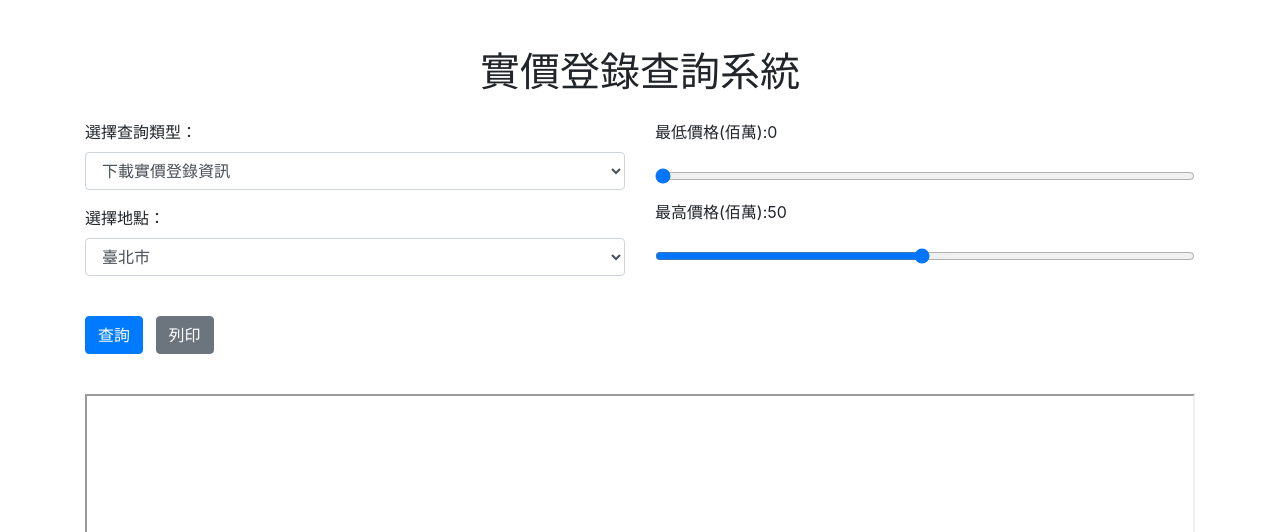
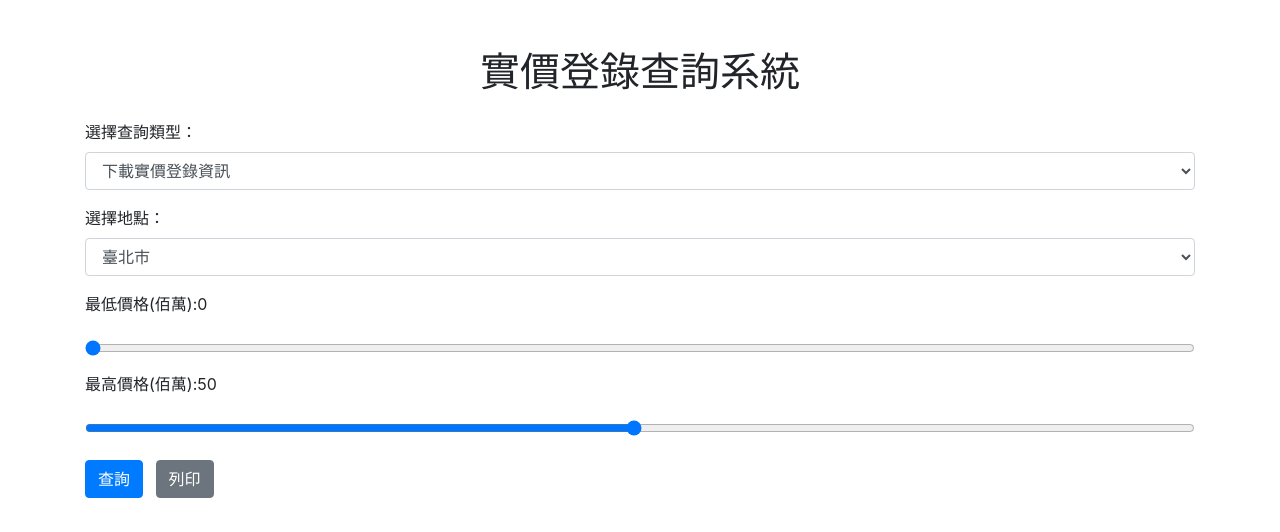
Before and after one commit to 112121931/PY, a Flask app: page / in a window 1280 px wide. Shown: the top 532 px of the page. Run offline with Flask 3, Linux system fonts and the light colour scheme; some libraries are stand-ins or nearby versions.

Commit message:
Update index.html

```diff
--- a/Source/finalwork/templates/index.html
+++ b/Source/finalwork/templates/index.html
@@ -11,9 +11,6 @@
     <div class="container mt-5">
         <h1 class="text-center">實價登錄查詢系統</h1>
         <form id="queryForm" action="/query" method="post" target="result_frame" class="mt-4">
-            <!-- 上半部左邊 -->
-            <div class="row mt-4">
-                <div class="col-md-6">
             <div class="form-group">
                 <label for="option">選擇查詢類型：</label>
                 <select id="option" name="option" class="form-control">
@@ -52,9 +49,6 @@
                     <option value="連江縣">連江縣</option>
                 </select>
             </div>
-                </div>
-                <!-- 上半部右邊 -->
-                <div class="col-md-6">
             <div class="form-group">
                 <p><label for="min_price_slider">最低價格(佰萬):</label><span id="min_price_Value" name="min_price_Value">0</span></p>
                 <input type="range" min="0" max="100" value="0" class="form-control-range" id="min_price_slider" name="min_price_slider">
@@ -63,9 +57,6 @@
                 <p><label for="max_price_slider">最高價格(佰萬):</label><span id="max_price_Value" name="max_price_Value">50</span></p>
                 <input type="range" min="1" max="100" value="50" class="form-control-range" id="max_price_slider" name="max_price_slider">
             </div>
-                </div>
-            </div>
-
             <!-- 下半部 -->
             <div class="form-group mt-4">
                 <button type="submit" class="btn btn-primary">查詢</button>
```
Lines whose indentation alone changed are shown as unchanged.
